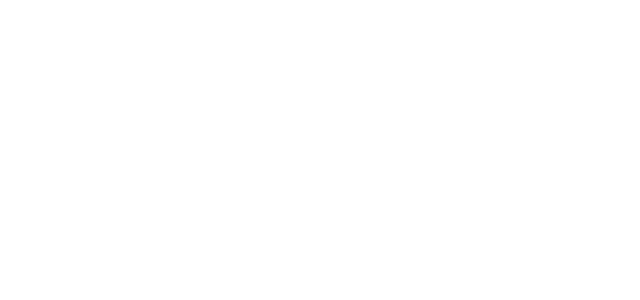
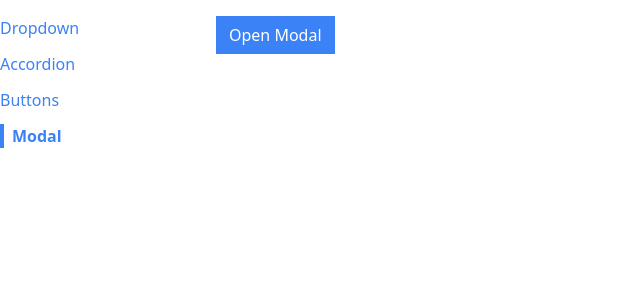
Before and after one commit to Yazan-Hamad/react-components, a React (Create React App) app: page /modal in a window 1280 px wide. Shown: the top 300 px of the page, without its empty margins (0-640 px from the left). Built offline with nearby package versions, Linux system fonts and the light colour scheme.

Commit message:
initialize Modal

```diff
--- a/src/App.js
+++ b/src/App.js
@@ -1,8 +1,28 @@
-
+import Route from "./components/Route";
+import SideBar from "./components/SideBar";
+import AccordionPage from "./pages/AccordionPage";
+import ButtonPage from "./pages/ButtonPage";
+import DropdownPage from "./pages/DropdownPage";
+import ModalPage from "./pages/ModalPage";
 function App() {
   return (
-    <div>
+    <div className="container mx-auto grid grid-cols-6 gap-4 mt-4">
+<SideBar/>
 
+    <div className="col-5">
+    <Route path="/">
+        <DropdownPage/>
+      </Route>
+      <Route path="/accordion">
+        <AccordionPage/>
+      </Route>
+      <Route path="/buttons">
+        <ButtonPage/>
+      </Route>
+      <Route path="/modal">
+        <ModalPage/>
+      </Route>
+    </div>
     </div>
   );
 }
--- /dev/null
+++ b/src/components/Modal.js
@@ -0,0 +1,4 @@
+function Modal(){
+    return <div>Modal</div>;
+}
+export default Modal;
--- a/src/components/SideBar.js
+++ b/src/components/SideBar.js
@@ -5,6 +5,7 @@
         {label:"Dropdown", path:'/'},
         {label:"Accordion", path:'/accordion'},
         {label:"Buttons", path:'/buttons'},
+        {label:"Modal", path:'/modal'},
     ];
     const render = links.map((link)=>{
         return <Link
--- /dev/null
+++ b/src/pages/ModalPage.js
@@ -0,0 +1,13 @@
+import { useState } from "react";
+import Button from "../components/Button";
+import Modal from "../components/Modal";
+
+function ModalPage(){
+   const [showModal, setShowModal] = useState(false);
+    return <div>
+        <Button primary onClick={()=>{setShowModal(true)}}>Open Modal</Button>
+        { showModal && <Modal/>}
+    </div>
+}
+
+export default ModalPage;
```
